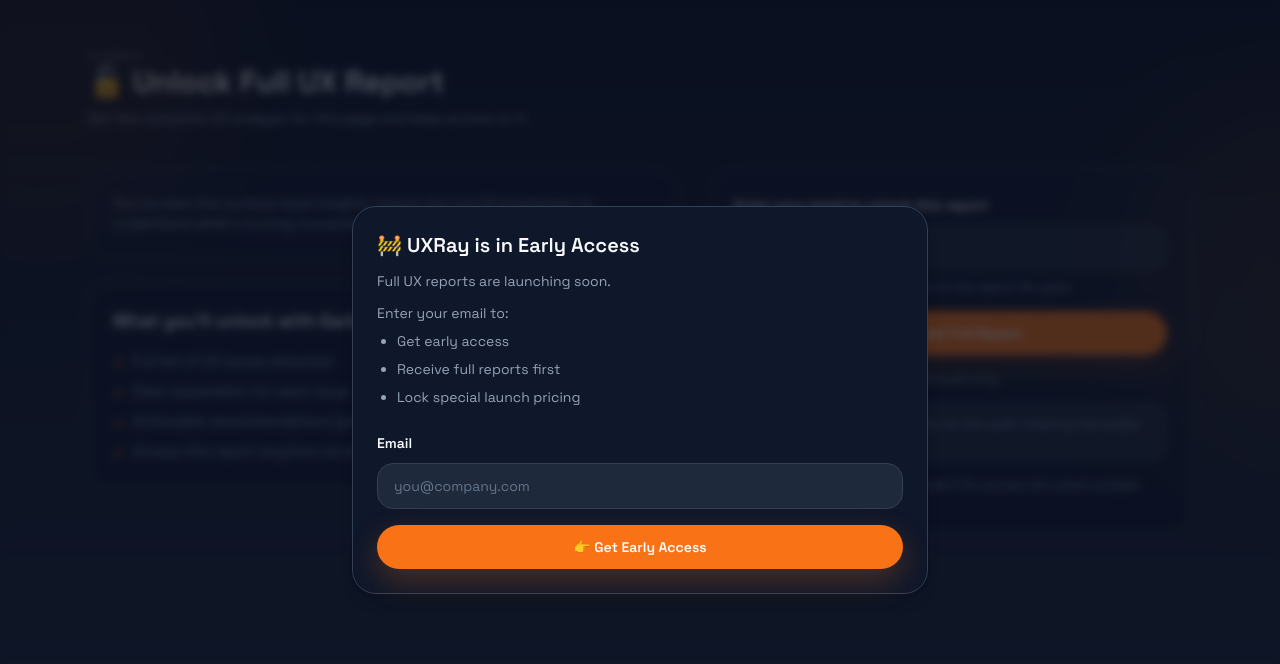
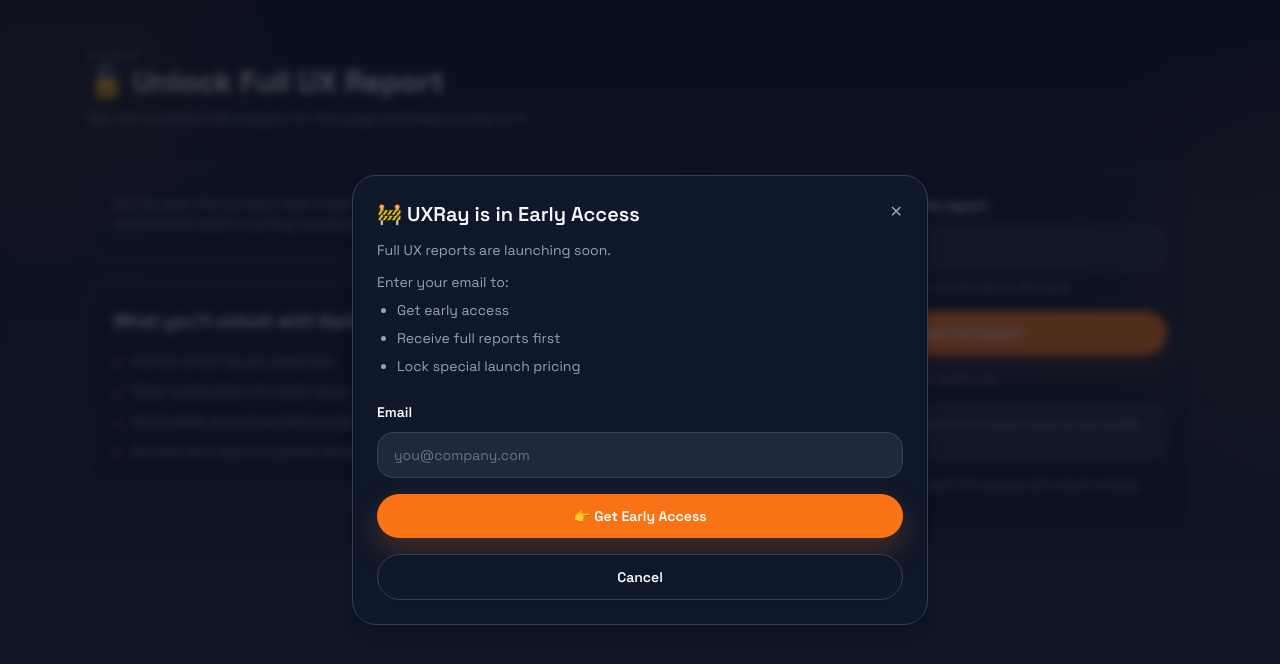
Before and after one commit to yusufilhamagung/uxray-audit, a Next.js app: page /unlock in a window 1280 px wide. Shown: the top 664 px of the page. Built offline with nearby package versions, Linux system fonts and the light colour scheme; no server answers.

Commit message:
Add onClose prop and handle modal close logic

```diff
--- a/src/presentation/components/EarlyAccessModal.tsx
+++ b/src/presentation/components/EarlyAccessModal.tsx
@@ -1,6 +1,6 @@
 "use client";
 
-import { useEffect, useState } from 'react';
+import { useEffect, useState, useCallback } from 'react';
 import { z } from 'zod';
 import { logClientEvent } from '@/infrastructure/analytics/client';
 import { setAuditUnlockId, setEarlyAccess } from '@/infrastructure/storage/unlockStorage';
@@ -8,6 +8,7 @@
 type EarlyAccessModalProps = {
   auditId: string | null;
   onRunAnotherAudit: () => void;
+  onClose: () => void;
 };
 
 type ApiResponse<T> = {
@@ -23,7 +24,11 @@
 
 const emailSchema = z.string().email();
 
-export default function EarlyAccessModal({ auditId, onRunAnotherAudit }: EarlyAccessModalProps) {
+export default function EarlyAccessModal({
+  auditId,
+  onRunAnotherAudit,
+  onClose,
+}: EarlyAccessModalProps) {
   const [email, setEmail] = useState('');
   const [status, setStatus] = useState<'idle' | 'loading' | 'success' | 'error'>('idle');
   const [errorMessage, setErrorMessage] = useState<string | null>(null);
@@ -31,6 +36,28 @@
   useEffect(() => {
     logClientEvent('early_access_modal_viewed', { audit_id: auditId });
   }, [auditId]);
+
+  const resetForm = useCallback(() => {
+    setEmail('');
+    setErrorMessage(null);
+    setStatus('idle');
+  }, []);
+
+  const handleClose = useCallback(() => {
+    if (status === 'loading') return; // jangan bisa close saat submit
+    logClientEvent('early_access_modal_closed', { audit_id: auditId });
+    resetForm();
+    onClose();
+  }, [auditId, onClose, resetForm, status]);
+
+  // Close via ESC
+  useEffect(() => {
+    const onKeyDown = (e: KeyboardEvent) => {
+      if (e.key === 'Escape') handleClose();
+    };
+    window.addEventListener('keydown', onKeyDown);
+    return () => window.removeEventListener('keydown', onKeyDown);
+  }, [handleClose]);
 
   const handleSubmit = async (event: React.FormEvent<HTMLFormElement>) => {
     event.preventDefault();
@@ -57,7 +84,7 @@
       const response = await fetch('/api/waitlist/subscribe', {
         method: 'POST',
         headers: { 'Content-Type': 'application/json' },
-        body: JSON.stringify({ email: parsedEmail.data, auditId })
+        body: JSON.stringify({ email: parsedEmail.data, auditId }),
       });
 
       const payload = (await response.json()) as ApiResponse<WaitlistResponse>;
@@ -79,13 +106,31 @@
   };
 
   return (
-    <div className="fixed inset-0 z-50 flex items-center justify-center bg-background/70 px-4 backdrop-blur-sm">
-      <div className="w-full max-w-xl rounded-3xl border border-border bg-card p-6 shadow-lg">
-        <div className="space-y-3">
+    <div
+      className="fixed inset-0 z-50 flex items-center justify-center bg-background/70 px-4 backdrop-blur-sm"
+      onClick={handleClose}
+      role="dialog"
+      aria-modal="true"
+    >
+      <div
+        className="relative w-full max-w-xl rounded-3xl border border-border bg-card p-6 shadow-lg"
+        onClick={(e) => e.stopPropagation()}
+      >
+        {/* Close button */}
+        <button
+          type="button"
+          onClick={handleClose}
+          aria-label="Close modal"
+          title={status === 'loading' ? 'Please wait...' : 'Close'}
+          disabled={status === 'loading'}
+          className="absolute right-4 top-4 rounded-full p-2 text-muted-foreground transition hover:bg-surface-2 hover:text-foreground disabled:cursor-not-allowed disabled:opacity-60"
+        >
+          ✕
+        </button>
+
+        <div className="space-y-3 pr-10">
           <h2 className="text-xl font-semibold text-foreground">🚧 UXRay is in Early Access</h2>
-          <p className="text-sm text-muted-foreground">
-            Full UX reports are launching soon.
-          </p>
+          <p className="text-sm text-muted-foreground">Full UX reports are launching soon.</p>
           <div className="text-sm text-muted-foreground">
             Enter your email to:
             <ul className="mt-2 list-disc space-y-2 pl-5">
@@ -110,9 +155,21 @@
                 required
               />
             </div>
+
             <button type="submit" className="btn-primary w-full" disabled={status === 'loading'}>
               {status === 'loading' ? 'Sending...' : '👉 Get Early Access'}
             </button>
+
+            {/* Cancel button (optional, tapi enak untuk “cancel input”) */}
+            <button
+              type="button"
+              className="btn-secondary w-full"
+              onClick={handleClose}
+              disabled={status === 'loading'}
+            >
+              Cancel
+            </button>
+
             {status === 'error' && errorMessage && (
               <div className="rounded-2xl border border-status-error/30 bg-status-error/10 px-4 py-3 text-sm text-status-error">
                 {errorMessage}
@@ -123,13 +180,13 @@
           <div className="mt-6 space-y-4">
             <div className="rounded-2xl border border-border bg-surface-2 px-4 py-3 text-sm text-muted-foreground">
               <p className="font-semibold text-foreground">✔ You&apos;re on the list</p>
-              <p className="mt-2">
-                Sample insight: Make the primary action stand out in the first screen.
-              </p>
+              <p className="mt-2">Sample insight: Make the primary action stand out in the first screen.</p>
             </div>
+
             <button type="button" className="btn-secondary w-full" disabled>
               You&apos;re on the list
             </button>
+
             <div className="space-y-1">
               <button
                 type="button"
@@ -144,6 +201,11 @@
               </button>
               <p className="text-xs text-muted-foreground">Upgrade required to run a new audit.</p>
             </div>
+
+            {/* Close button after success */}
+            <button type="button" className="btn-secondary w-full" onClick={handleClose}>
+              Close
+            </button>
           </div>
         )}
       </div>
```
